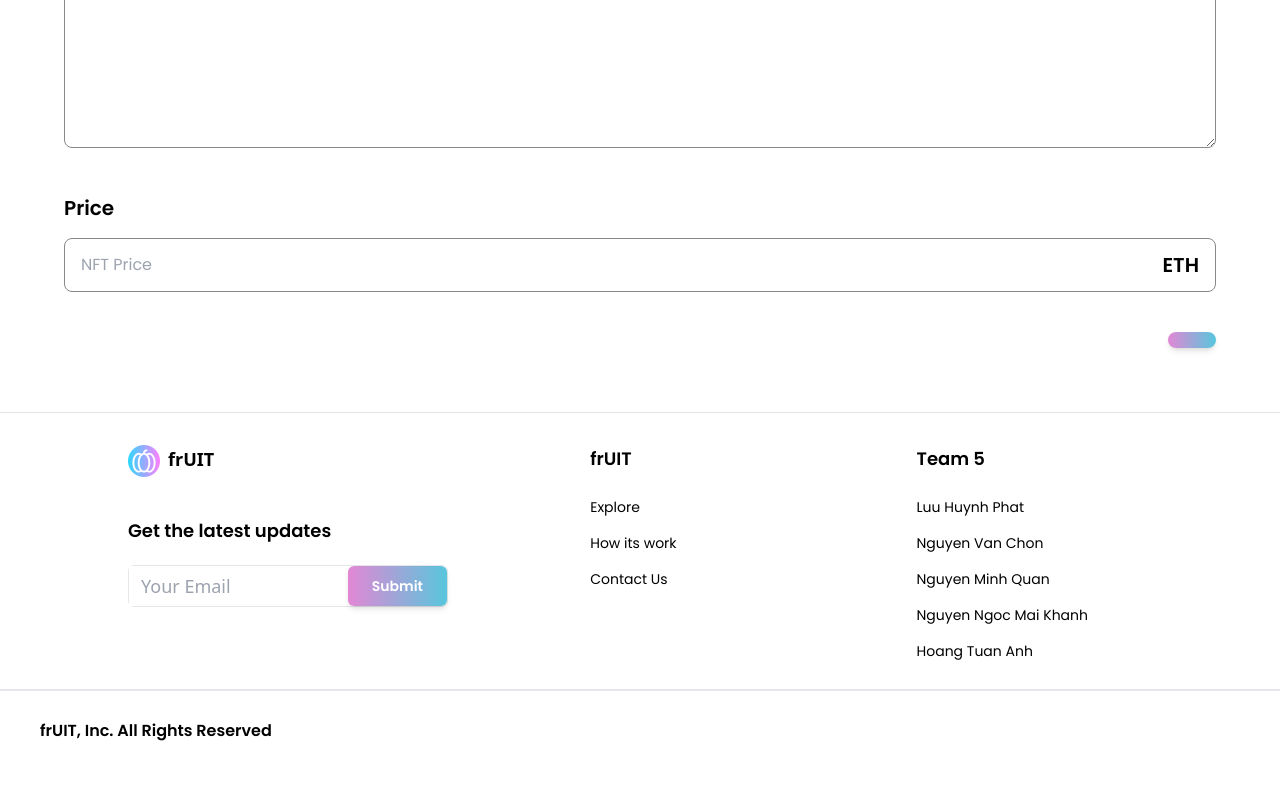
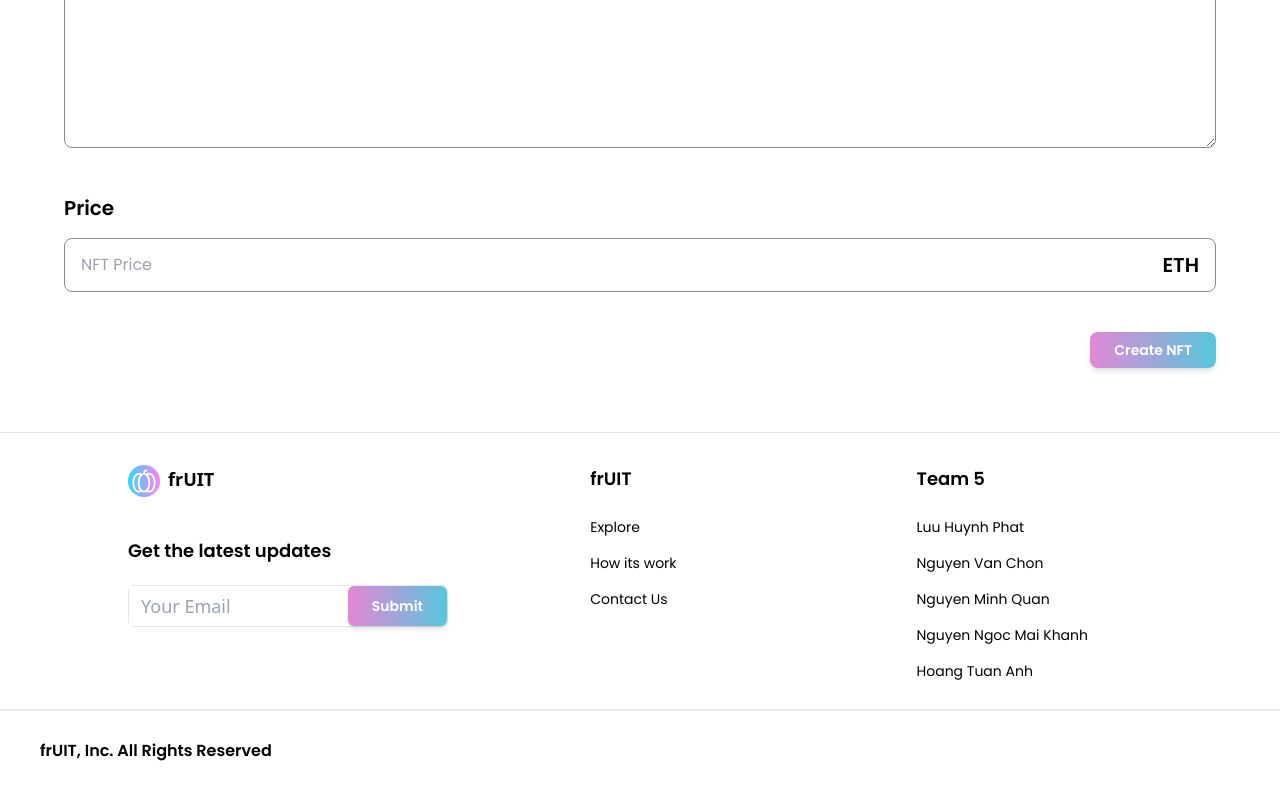
Before and after one commit to btcoin23/NFT-Marketplace, a Next.js app: page /create in a window 1280 px wide. Shown: the part 908-1708 px from the top of the page. Built offline with nearby package versions, Linux system fonts and the light colour scheme.

Commit message:
fix create button

```diff
--- a/pages/create.js
+++ b/pages/create.js
@@ -89,7 +89,7 @@ const CreateNFT = () => {
       <Input inputType="number" title="Price" placeholder="NFT Price" />
       <div className="flex justify-end mt-10">
         <Button
-          BtnName="Create NFT"
+          btnName="Create NFT"
           classStyles="rounded-lg text-lg active:scale-110 duration-100"
           handleClick={() => {}}
         />
```
